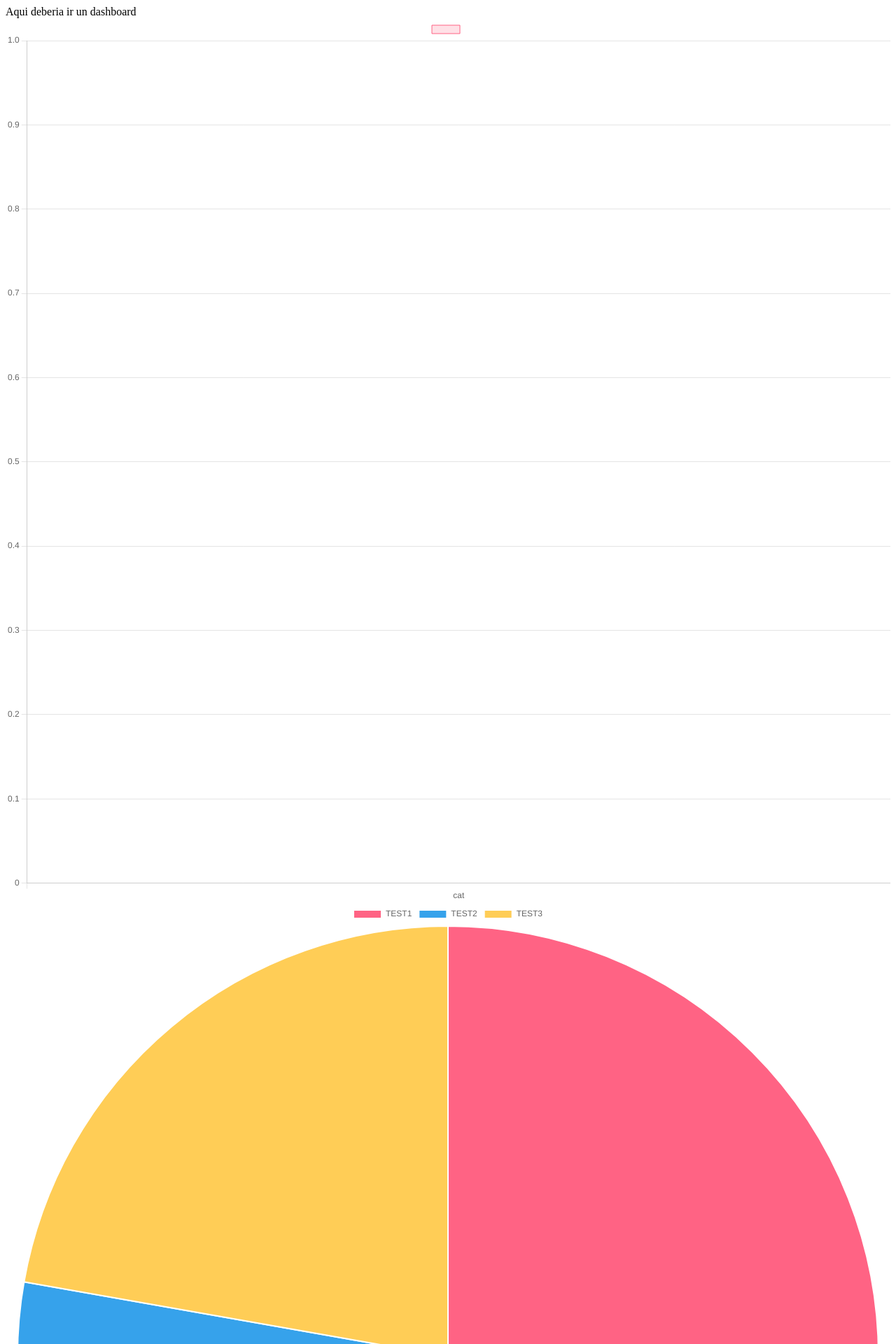
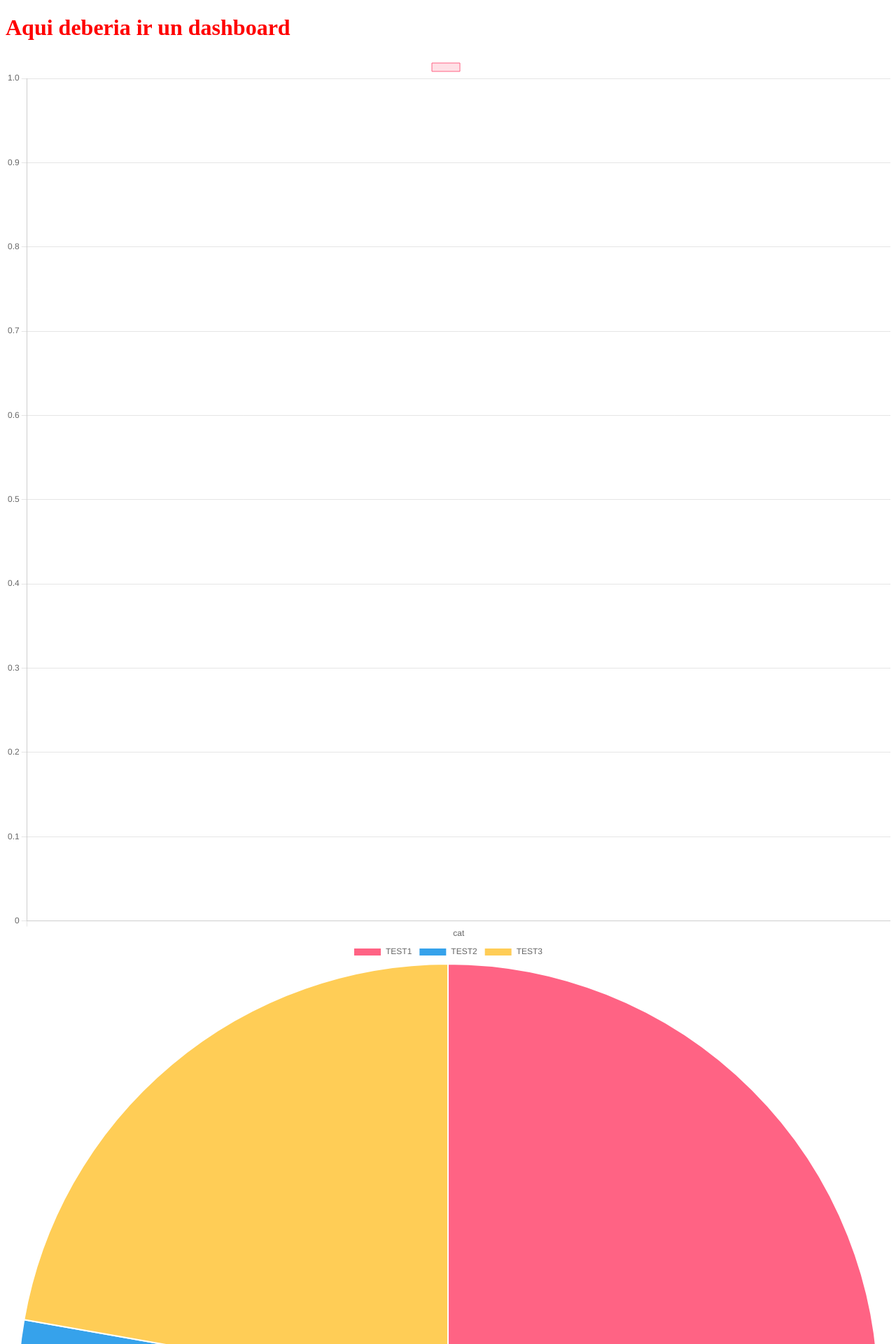
Before and after one commit to FeFedez97/Dashboard, a Django app: page /Dashboard/ in a window 1280 px wide. Shown: the top 1920 px of the page at 70% size. Run offline with Django 4.2, Linux system fonts and the light colour scheme; some libraries are stand-ins or nearby versions.

Commit message:
Test Statics

```diff
--- /dev/null
+++ b/dash/static/dash/css/H1.css
@@ -0,0 +1,3 @@
+h1 {
+  color: red;
+}
--- a/dash/templates/dash/pruebas.html
+++ b/dash/templates/dash/pruebas.html
@@ -1,13 +1,15 @@
 <!DOCTYPE html>
+{% load static %}
 <html lang="en">
 <head>
     <meta charset="UTF-8">
     <script src= "https://cdnjs.cloudflare.com/ajax/libs/Chart.js/3.7.1/chart.js"></script>
     <script src="https://ajax.googleapis.com/ajax/libs/jquery/3.6.0/jquery.min.js"></script>
     <title>Dashboard</title>
+    <link rel="stylesheet" href="{% static 'dash/css/H1.css' %}">
 </head>
 <body>
-Aqui deberia ir un dashboard
+<h1>Aqui deberia ir un dashboard</h1>
 
 
 <canvas id="myChart" width="80" height="80"></canvas>
```
